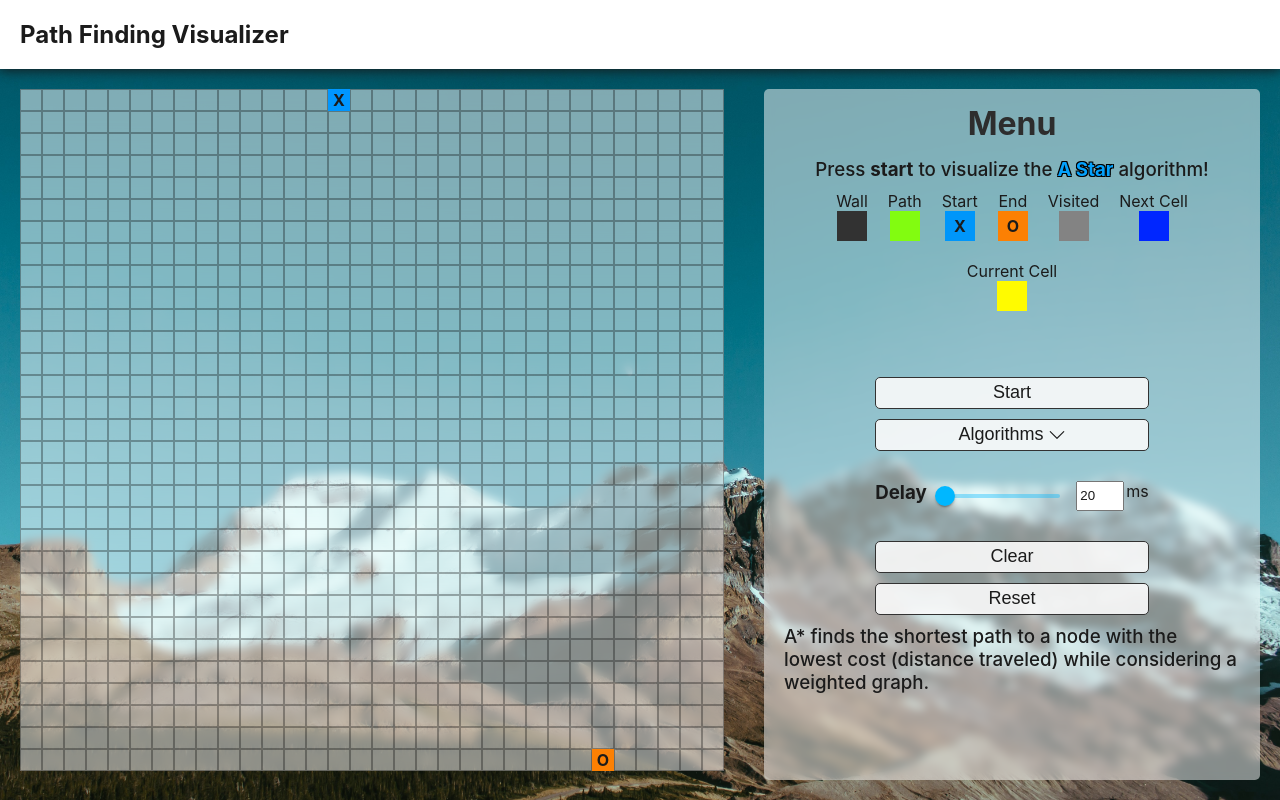
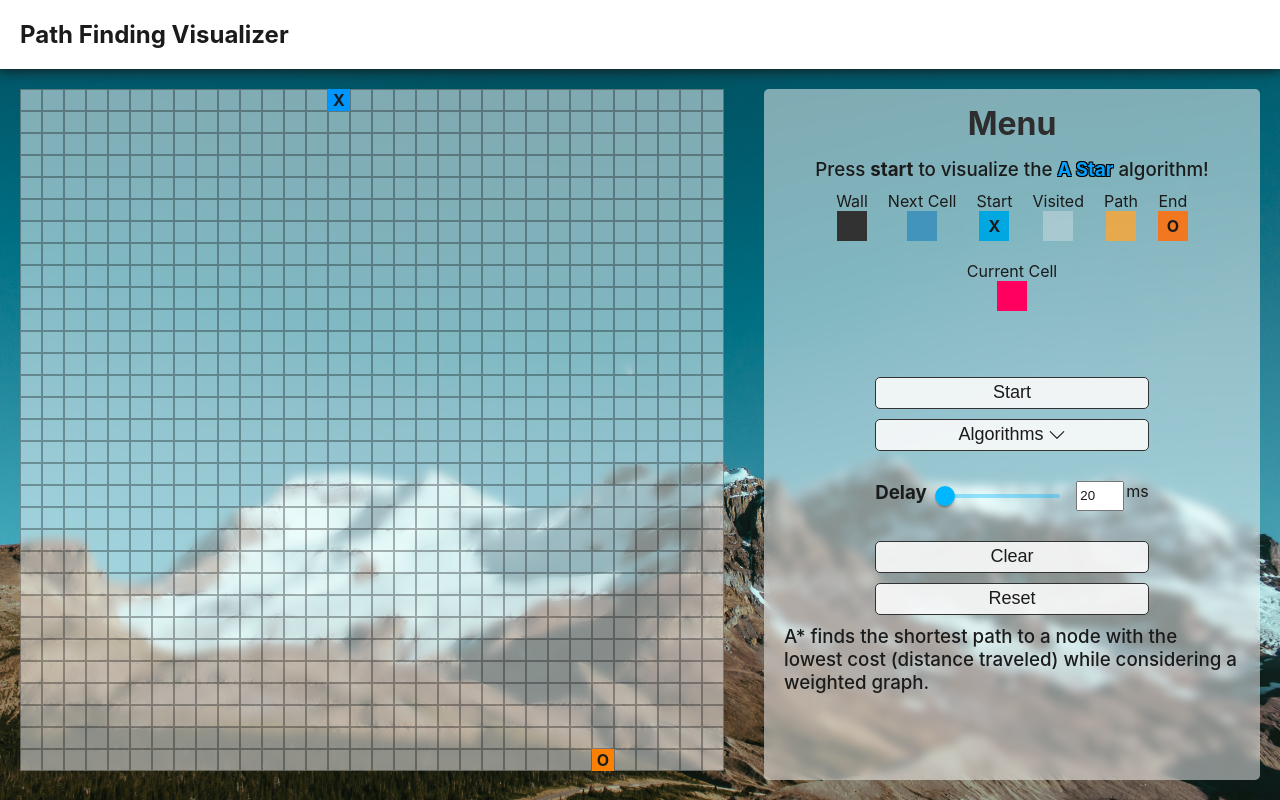
Before and after one commit to Jason-Liu-SE/PathFindingVisualizer, a React (Create React App) app: page / in a window 1280 px wide. Built offline with nearby package versions, Linux system fonts and the light colour scheme.

Commit message:
Updating colour scheme

```diff
--- a/src/Components/Grid.js
+++ b/src/Components/Grid.js
@@ -9,12 +9,12 @@ const backgroundColor = 'rgba(255, 255, 255, 0.5)';
 const borderColor = 'rgba(0, 0, 0, 0.3)';
 
 const blockedColor = 'rgb(50, 50, 50)';
-const pathColor = 'rgba(130, 252, 16, 0.9)';
-const endColor = 'rgb(252, 128, 3)';
-const startColor = 'rgb(0, 150, 255)';
-const visitedColor = 'rgba(131, 131, 131, 0.8)';
-const nextCellColor = 'rgba(252, 3, 78, 1)';
-const currentCellColor = '#fffb00';
+const pathColor = 'rgba(255, 166, 48, 0.8)';
+const endColor = 'rgb(241, 119, 32)';
+const startColor = 'rgb(0, 167, 225)';
+const visitedColor = 'rgba(235, 235, 235, 0.35)';
+const nextCellColor = 'rgba(4, 116, 186, 0.5)';
+const currentCellColor = 'rgb(255, 0, 94)';
 
 const Grid = React.forwardRef((props, ref) => {
     const [isDragging, setIsDragging] = useState(false);
--- a/src/Components/OptionMenu.js
+++ b/src/Components/OptionMenu.js
@@ -127,19 +127,19 @@ const OptionMenu = React.forwardRef((props, ref) => {
                             Wall<div className='wall'></div>
                         </div>
                         <div>
-                            Path<div className='path'></div>
+                            Next Cell<div className='next'></div>
                         </div>
                         <div>
                             Start<div className='start'>X</div>
                         </div>
                         <div>
-                            End<div className='end'>O</div>
-                        </div>
-                        <div>
                             Visited<div className='visited'></div>
                         </div>
                         <div>
-                            Next Cell<div className='next'></div>
+                            Path<div className='path'></div>
+                        </div>
+                        <div>
+                            End<div className='end'>O</div>
                         </div>
                         <div>
                             Current Cell<div className='current'></div>
--- a/src/index.css
+++ b/src/index.css
@@ -262,7 +262,7 @@ body,
 }
 
 .menu .options .description .legend div .end {
-    background-color: rgb(252, 128, 3);
+    background-color: rgb(241, 119, 32);
     font-weight: bold;
     display: flex;
     justify-content: center;
@@ -276,23 +276,23 @@ body,
     justify-content: center;
     flex-direction: column;
     text-align: center;
-    background-color: rgb(0, 150, 250);
+    background-color: rgb(0, 167, 225);
 }
 
 .menu .options .description .legend div .path {
-    background-color: rgb(130, 252, 16);
+    background-color: rgba(255, 166, 48, 0.8);
 }
 
 .menu .options .description .legend div .visited {
-    background-color: rgb(131, 131, 131);
+    background-color: rgba(235, 235, 235, 0.35);
 }
 
 .menu .options .description .legend div .next {
-    background-color: rgb(0, 38, 255);
+    background-color: rgba(4, 116, 186, 0.5);
 }
 
 .menu .options .description .legend div .current {
-    background-color: #fffb00;
+    background-color: rgb(255, 0, 94);
 }
 
 .menu .options .explanations h3 {
```
